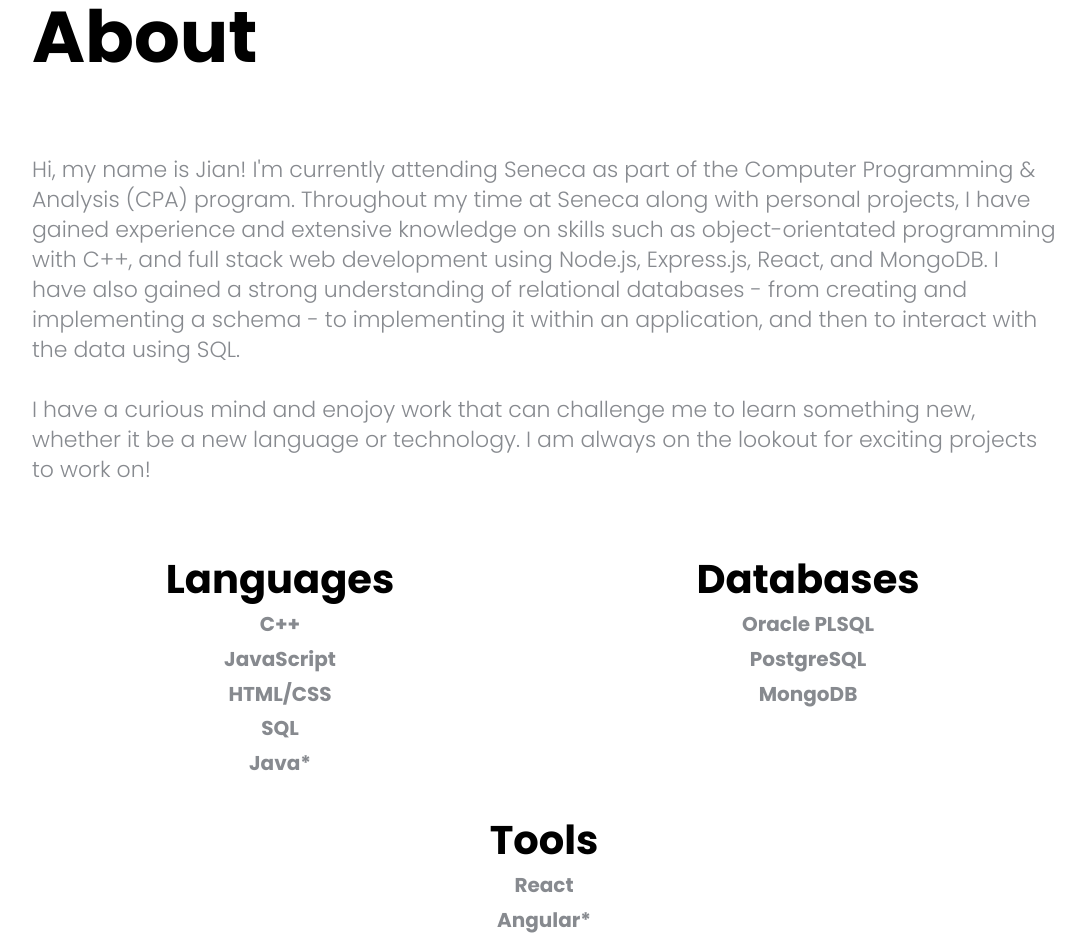
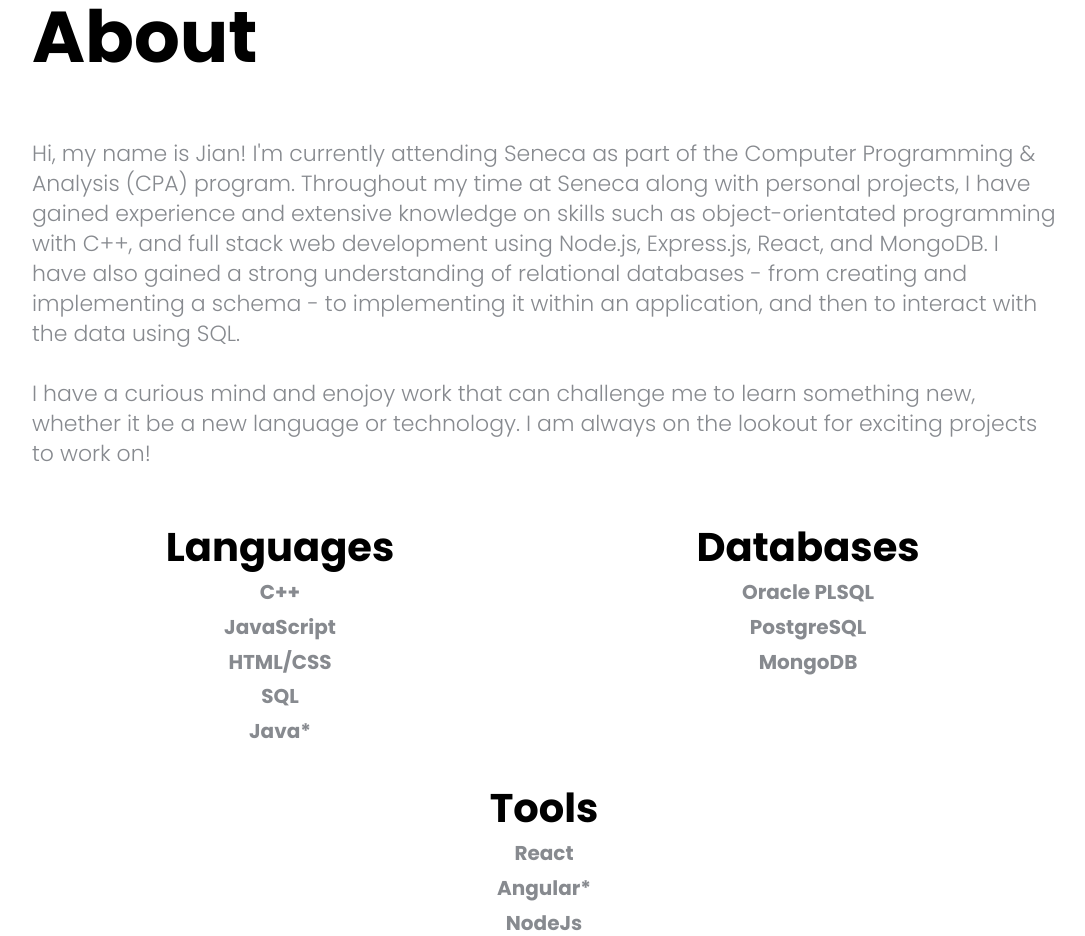
Before and after one commit to jianylei/portfolioV2, a React (Create React App) app: page / in a window 1280 px wide. Shown: the part 2940-3876 px from the top of the page, without its empty margins (96-1181 px from the left). Built offline with nearby package versions, Linux system fonts and the light colour scheme; the HTML template or start-up script is replaced by a standard one.

Commit message:
lowered margin of about-text

```diff
--- a/src/components/about/about.css
+++ b/src/components/about/about.css
@@ -4,7 +4,7 @@
     padding: 120px 0 0;
 }
 .about-text{
-    margin: 4rem 0;
+    margin: 3rem 0;
 }
 /* Skills */
 .skills-grid-container{
```
